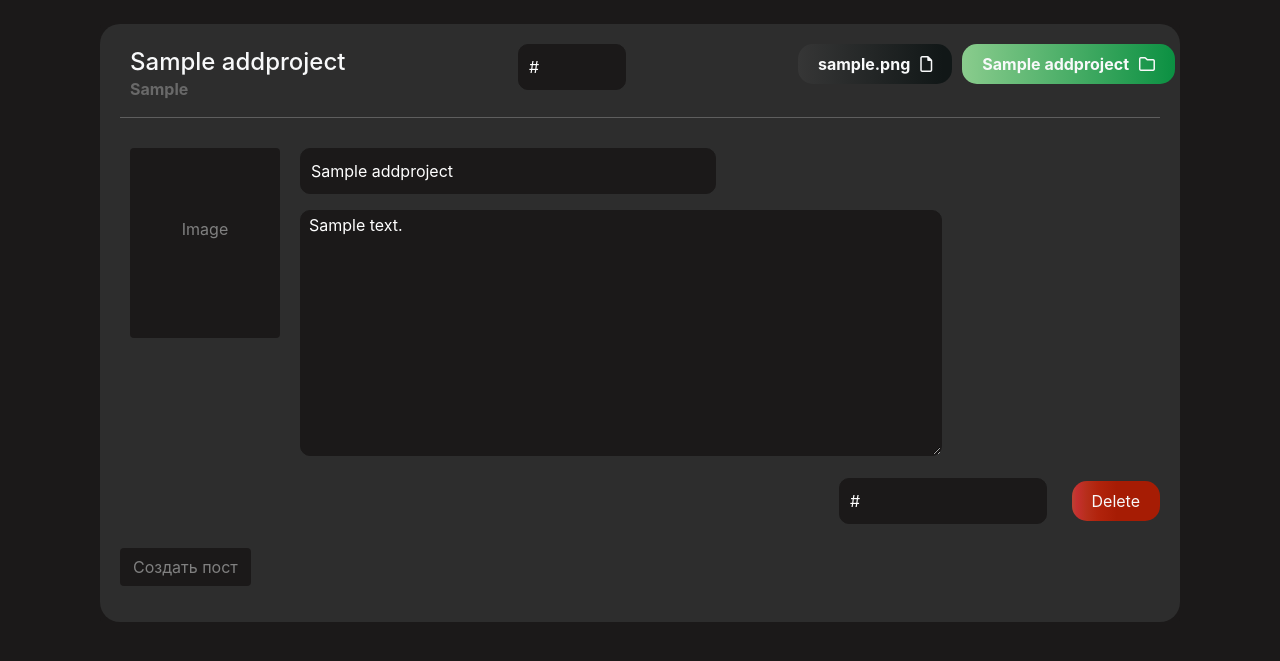
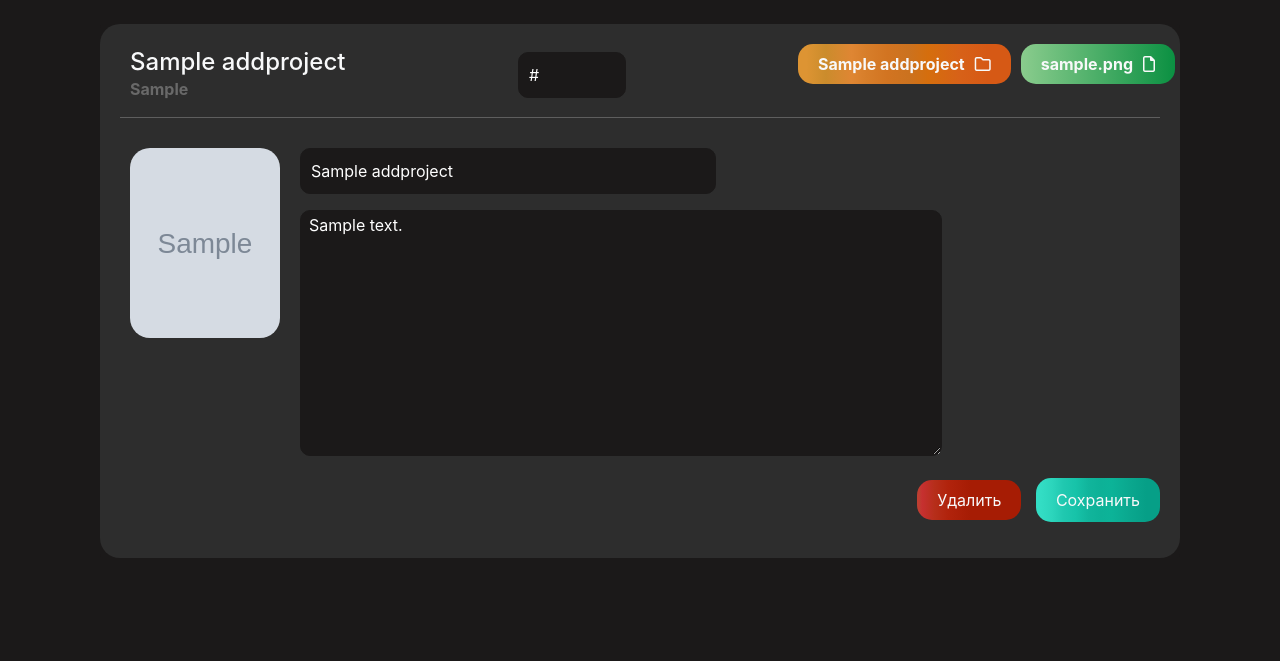
Before and after one commit to KarimBozzhanov/projects_portal, an ASP.NET Core app: page /Home/editPost/1 in a window 1280 px wide. Shown: the part 48-709 px from the top of the page. Run offline with ASP.NET Core 8, Linux system fonts and the light colour scheme; tables that the repository leaves empty hold one stand-in row (values such as "Sample post"); grey boxes marked "Sample" are stand-in pictures.

Commit message:
Тут я добавил изменение файлов в посте + подработал фронт

```diff
--- a/projects_portal/Controllers/HomeController.cs
+++ b/projects_portal/Controllers/HomeController.cs
@@ -4,7 +4,9 @@ using Microsoft.AspNetCore.Hosting;
 using Microsoft.AspNetCore.Http;
 using Microsoft.AspNetCore.Identity;
 using Microsoft.AspNetCore.Mvc;
+using Microsoft.Data.SqlClient;
 using Microsoft.EntityFrameworkCore;
+using Microsoft.EntityFrameworkCore.Metadata.Internal;
 using Microsoft.Extensions.Logging;
 using Microsoft.IdentityModel.Tokens;
 using projects_portal.Models;
@@ -172,11 +174,55 @@ namespace projects_portal.Controllers
         }
 
         [HttpPost]
-        public async Task<IActionResult> editPost(AddProject project)
+        public async Task<IActionResult> editPost(AddProject project, IFormFile uploadedApk, IFormFile uploadedImage, IFormFile uploadedPresentation)
         {
-            db.addProject.Update(project);
-            await db.SaveChangesAsync();
-            return RedirectToAction("Index");
+            if (uploadedApk != null || uploadedImage != null || uploadedPresentation != null)
+            {
+                var projectUpdate = db.addProject.Where(a => a.Id == project.Id).AsQueryable();
+                if (uploadedApk != null)
+                {
+                    string apkPath = "/apk/" + uploadedApk.FileName;
+                    using (var fileStream = new FileStream(app.WebRootPath + apkPath, FileMode.Create))
+                    {
+                        await uploadedApk.CopyToAsync(fileStream);
+                    }
+                    projectUpdate.FirstOrDefault().apkFileName = uploadedApk.FileName;
+                    projectUpdate.FirstOrDefault().apkFilePath = apkPath;
+                }
+                if (uploadedImage != null)
+                {
+                    string imagePath = "/Images/" + uploadedImage.FileName;
+                    using (var fileStream = new FileStream(app.WebRootPath + imagePath, FileMode.Create))
+                    {
+                        await uploadedImage.CopyToAsync(fileStream);
+                    }
+                    projectUpdate.FirstOrDefault().ImageName = uploadedImage.FileName;
+                    projectUpdate.FirstOrDefault().ImagePath = imagePath;
+                }
+                if (uploadedPresentation != null)
+                {
+                    string presentationPath = "/Presentations/" + uploadedPresentation.FileName;
+                    using (var fileStream = new FileStream(app.WebRootPath + presentationPath, FileMode.Create))
+                    {
+                        await uploadedPresentation.CopyToAsync(fileStream);
+                    }
+                    projectUpdate.FirstOrDefault().PresentationName = uploadedPresentation.FileName;
+                    projectUpdate.FirstOrDefault().PresentationPath = presentationPath;
+                }
+                projectUpdate.FirstOrDefault().NameOfProject = project.NameOfProject;
+                projectUpdate.FirstOrDefault().Description = project.Description;
+                db.addProject.UpdateRange(projectUpdate);
+                await db.SaveChangesAsync();
+                return RedirectToAction("Index");
+            } else
+            {
+                var projects = db.addProject.Where(a => a.Id == project.Id).AsQueryable();
+                projects.Where(a => a.Id == project.Id).FirstOrDefault().NameOfProject = project.NameOfProject;
+                projects.Where(a => a.Id == project.Id).FirstOrDefault().Description = project.Description;
+                db.addProject.UpdateRange(projects);
+                await db.SaveChangesAsync();
+                return RedirectToAction("Index");
+            }
         }
 
         [HttpGet]
--- a/projects_portal/Views/Home/Index.cshtml
+++ b/projects_portal/Views/Home/Index.cshtml
@@ -30,7 +30,7 @@
                                     </div>
                                 </div>
                                 <a class="edit" asp-action="editPost" asp-controller="home" asp-route-id="@item.Id" asp-route-userName="@item.Name" style="text-decoration: none"><b>Edit post</b><i class="fa-solid fa-sliders" style="padding-left: 15px"></i></a>
-                                <a class="git" href="#" style="text-decoration: none"><b>GitHub</b><img src="https://cdn-user-icons.flaticon.com/89953/89953949/1673602034293.svg?token=exp=1673602970~hmac=9f848e572706812bd36fb631fbc48157" style="width: 30px; height: 30px; color: #ffff; padding-left: 10px" /></a>
+                                <a class="git" href="#" style="text-decoration: none"><b>GitHub</b><img src="/Images/github.png" style="width: 35px; height:25px; padding-left: 10px; margin-bottom: 5px" /></a>
                                 <a class="download" asp-action="editPost" asp-controller="home" style="text-decoration: none"><b>Download</b><i class="fa-regular fa-folder" style="padding-left: 15px"></i></a>
                             </div>
                             <hr style="background-color: #696969; margin-top: 0px; margin-bottom: 30px" />
--- a/projects_portal/Views/Home/editPost.cshtml
+++ b/projects_portal/Views/Home/editPost.cshtml
@@ -25,10 +25,10 @@
                                         <input type="text" value="@Model.Group" asp-for="Group" hidden />
                                     </div>
                                 </div>
-                                <div class="form-group ">
+                                <div class="form-group mt-2" id="gitClass">
                                     @if (Model.urlGit == null)
                                     {
-                                        <a class="git text-light" id="gitButton" onclick="addGit()"><b>Add Git <img src="https://cdn-user-icons.flaticon.com/89953/89953949/1673602034293.svg?token=exp=1673602970~hmac=9f848e572706812bd36fb631fbc48157" style="width: 30px; height: 30px; color: #ffff; padding-left: 10px" /></b></a>
+                                        <a class="git text-light" id="gitButton" onclick="addGit()"><b>Добавить Git <img src="/Images/github.png" style="width: 30px; height:25px; padding-left: 5px; margin-bottom: 5px"/></b></a>
                                         <input id="gitInput" class="gitInputClass" type="hidden" asp-for="urlGit" autocomplete="off" placeholder="Ссылка на репозиторий GIT" />
                                     } else
                                     {
@@ -36,18 +36,25 @@
                                     }
                                 </div>
                                 <div class="form-group mt-2">
+                                    @if (Model.PresentationPath == null)
+                                    {
+                                        <a class="presentation text-light" id="presentationText" onclick="presentationEdit.click()" style="text-decoration: none"><b>Добавить презентацию</b><i class="fa-regular fa-folder" style="padding-left: 10px"></i></a>
+                                    }
+                                    else
+                                    {
+                                        <a class="presentation text-light" id="presentationText" onclick="presentationEdit.click()" style="text-decoration: none"><b>@Model.PresentationName</b><i class="fa-regular fa-folder" style="padding-left: 10px"></i></a>
+                                    }
+                                    <input id="presentationEdit" type="file" onchange="presentationName(this)" name="uploadedPresentation" accept=".pptx" hidden />
+                                </div>
+                                <div class="form-group mt-2">
                                     @if(Model.apkFilePath == null)
                                     {
-                                        <a class="git text-light" id="apkText" onclick="apkEdit.click()" style="text-decoration: none"><b>Add APK</b><i class="fa-regular fa-file" style="padding-left: 10px"></i></a>
+                                        <a class="download text-light" id="apkText" onclick="apkEdit.click()" style="text-decoration: none"><b>Добавить APK-файл</b><i class="fa-regular fa-file" style="padding-left: 10px"></i></a>
                                     } else
                                     {
-                                        <a class="git text-light" id="apkText" onclick="apkEdit.click()" style="text-decoration: none"><b>@Model.apkFileName</b><i class="fa-regular fa-file" style="padding-left: 10px"></i></a>
+                                        <a class="download text-light" id="apkText" onclick="apkEdit.click()" style="text-decoration: none"><b>@Model.apkFileName</b><i class="fa-regular fa-file" style="padding-left: 10px"></i></a>
                                     }
-                                    <input id="apkEdit" type="file" onchange="apkName(this)" value="@Model.apkFileName" name="uploadedApk" accept=".apk" hidden />
-                                </div>
-                                <div class="form-group mt-2">
-                                    <a class="download text-light" id="presentationText" onclick="presentationEdit.click()" style="text-decoration: none"><b>@Model.PresentationName</b><i class="fa-regular fa-folder" style="padding-left: 10px"></i></a>
-                                    <input id="presentationEdit" type="file" onchange="editPresentation(this)" value="@Model.PresentationPath" name="uploadedPresentation" accept=".pptx" hidden />
+                                    <input id="apkEdit" type="file" onchange="apkName(this)" name="uploadedApk" accept=".apk" hidden />
                                 </div>
                             </div>
                             <hr style="background-color: #696969; margin-top: 0px; margin-bottom: 30px" />
@@ -55,8 +62,19 @@
                         <div class="user-content">
                             <div class="box">
                                 <div class="form-group">
-                                    <a class="btn" float="left" onclick="image.click()" style="width: 150px; height: 190px; background-color: #1b1919; color: #808080"><p style="text-align:center; padding-top: 50%" id="imageText">Image</p></a>
-                                    <input id="image" type="file" onchange="imageName(this)" name="uploadedImage" accept=".jpg, .png, .jpeg" hidden />
+                                    @if (Model.ImagePath == null)
+                                    {
+                                        <a class="btn" float="left" onclick="image.click()" style="width: 150px; height: 190px; background-color: #1b1919; color: #808080"><p style="text-align:center; padding-top: 50%" id="imageText">Добавить изображение</p></a>
+                                    } else
+                                    {
+                                        <div class="boxEdit" style="display: block" id="imageBlock">
+                                            <a float="left" onclick="image.click()">
+                                                <img style="float: left" src="@Url.Content(Model.ImagePath)">
+                                            </a>
+                                        </div>
+                                        <a class="btn" id="imageButton" float="left" onclick="image.click()" style="width: 150px; height: 190px; background-color: #1b1919; color: #808080; display: none"><p style="text-align:center; padding-top: 50%" id="imageText">@Model.ImageName</p></a>
+                                    }
+                                    <input id="image" type="file" onchange="imageEdit(this)" name="uploadedImage" accept=".jpg, .png, .jpeg" hidden />
                                 </div>
                             </div>
                             <div class="form-group">
@@ -66,13 +84,15 @@
                                 <textarea style="padding-left: 8px" placeholder="Описание проекта" required class="description_text" cols="60" rows="10" asp-for="Description" style="border-radius: 10px"></textarea>
                             </div>
                             <div class="form-group" align="right">
-                                <input class="name_of_project" style="margin-bottom: 0px; width: 20%; display: inline; margin-right: 20px" asp-for="siteUrl" autocomplete="off" placeholder="URL сайта" />
-                                <a class="btn-delete text-light" asp-action="projectDelete" asp-controller="home" asp-route-id="@Model.Id">Delete</a>
+                                @if (Model.siteUrl == null)
+                                {
+                                    <a class="site-text text-light" id="siteButton" onclick="addSite()"><b>Добавить URL сайта</b></a>
+                                    <input id="siteInput" class="name_of_project" type="hidden" style="margin-bottom: 0px; width: 20%; display: inline; margin-right: 20px" asp-for="siteUrl" autocomplete="off" placeholder="URL сайта" />
+                                }
+                                <a class="btn-delete text-light" asp-action="projectDelete" asp-controller="home" asp-route-id="@Model.Id">Удалить</a>
                                 <input value="@Model.TimeOfCreating" type="text" asp-for="TimeOfCreating" hidden />
+                                <button type="submit" class="btn-save text-light" align="right">Сохранить</button>
                             </div>
-                        </div>
-                        <div class="form-group">
-                            <button type="submit" class="btn mt-2 rounded-3" style="background-color: #1b1919; color: #808080" align="right">Создать пост</button>
                         </div>
                         </form>
                     </div>
--- a/projects_portal/Views/Home/projectDelete.cshtml
+++ b/projects_portal/Views/Home/projectDelete.cshtml
@@ -15,7 +15,7 @@
             <div class="card border border-0">
                 <div class="card-body">
                     <form asp-action="projectDelete" asp-controller="home">
-                        <button class="btn-delete text-light" type="submit" asp-route-id="@Model.Id">Да</button>
+                        <button class="btn-confirmDelete text-light" type="submit" asp-route-id="@Model.Id">Да</button>
                         <a class="btn-notDelete" asp-action="Index" asp-controller="home">Нет</a>
                     </form>
                 </div>
--- a/projects_portal/Views/Shared/_Layout.cshtml
+++ b/projects_portal/Views/Shared/_Layout.cshtml
@@ -12,7 +12,7 @@
         <div class="container pb-3 pt-2 mb-4">
             <div class="header-menu">
                 <div class="header-item">
-                    <h4 class="text-light" style="float: left">HZ_Project</h4>
+                    <a style="text-decoration: none" asp-action="Index" asp-controller="home"><h4 class="text-light" style="float: left">HZ_Project</h4></a>
                 </div>
                 @if (User.Identity.IsAuthenticated)
                 {
--- /dev/null
+++ b/projects_portal/wwwroot/Presentations/Команды.txt
@@ -0,0 +1 @@
+gpedit.msc - редактор локальной группповой политики
--- /dev/null
+++ b/projects_portal/wwwroot/Presentations/Сервак.txt
@@ -0,0 +1,2 @@
+Login: Administrator
+Pass: YSw?Dg6-AVNNC7G%@ET-L0*9HlWfjVH-
--- a/projects_portal/wwwroot/css/site.css
+++ b/projects_portal/wwwroot/css/site.css
@@ -197,6 +197,7 @@ input {
     padding-top: 10px;
     padding-bottom: 10px;
     border-radius: 15px;
+    margin-right: 10px;
 }
 
 .btn-notDelete {
@@ -217,3 +218,65 @@ input {
     color: white;
     margin-right: 10px;
 }
+
+.site-text {
+    color: rgb(125,74,207);
+    background-image: linear-gradient(90deg, rgba(125,74,207,1) 47%, rgba(112,59,213,1) 65%);
+    -webkit-text-fill-color: transparent;
+    -webkit-background-clip: text;
+    margin-right: 30px;
+}
+
+.btn-save {
+    text-decoration: none;
+    padding-right: 20px;
+    padding-left: 20px;
+    background: rgb(51,221,196);
+    background: linear-gradient(90deg, rgba(51,221,196,1) 4%, rgba(44,213,188,1) 13%, rgba(32,200,176,1) 22%, rgba(23,195,169,1) 32%, rgba(17,181,156,1) 42%, rgba(13,177,151,1) 52%, rgba(12,179,152,1) 61%, rgba(10,167,142,1) 76%, rgba(6,159,135,1) 89%);
+    padding-top: 10px;
+    padding-bottom: 10px;
+    border-radius: 15px;
+    border: none;
+}
+
+.btn-confirmDelete {
+    text-decoration: none;
+    padding-right: 20px;
+    padding-left: 20px;
+    background: rgb(190,62,49);
+    background: linear-gradient(90deg, rgba(190,62,49,1) 2%, rgba(198,48,48,1) 5%, rgba(182,46,26,1) 17%, rgba(177,35,12,1) 30%, rgba(166,28,4,1) 51%);
+    padding-top: 10px;
+    padding-bottom: 10px;
+    border-radius: 15px;
+}
+
+.boxEdit {
+    position: relative;
+    overflow: hidden;
+    width: 150px;
+    height: 190px;
+    float: left;
+}
+
+.boxEdit img {
+    position: absolute;
+    top: 50%;
+    left: 50%;
+    transform: translate(-50%, -50%);
+    width: 150px;
+    height: 190px;
+    object-fit: cover;
+    border-radius: 20px;
+}
+
+.presentation {
+    background: rgb(221,148,51);
+    background: linear-gradient(90deg, rgba(221,148,51,1) 4%, rgba(203,140,44,1) 13%, rgba(223,134,51,1) 25%, rgba(215,126,42,1) 32%, rgba(210,116,33,1) 42%, rgba(203,114,31,1) 52%, rgba(213,110,13,1) 61%, rgba(215,97,24,1) 76%, rgba(214,89,21,1) 89%);
+    height: 50%;
+    padding: 10px;
+    padding-right: 20px;
+    padding-left: 20px;
+    border-radius: 15px;
+    color: #ffff;
+    margin-left: 10px;
+}
--- a/projects_portal/wwwroot/js/site.js
+++ b/projects_portal/wwwroot/js/site.js
@@ -1,13 +1,5 @@
 function presentationName(presentationInput) {
     var presentation = presentationInput.files;
-    var presentationText = document.getElementById("presentationText");
-    for (var i = 0; i < presentation.length; i++) {
-        presentationText.innerHTML = presentation[i].name;
-    }
-}
-
-function editPresentation(newPresentationInput) {
-    var presentation = newPresentationInput.files;
     var presentationText = document.getElementById("presentationText");
     for (var i = 0; i < presentation.length; i++) {
         presentationText.innerHTML = presentation[i].name;
@@ -19,15 +11,34 @@ function apkName(apkInput) {
     var apkText = document.getElementById("apkText");
     for (var i = 0; i < apk.length; i++) {
         apkText.innerHTML = apk[i].name;
-        document.getElementById("apkEdit").value = apk[i].name;
     }
 }
 
-function imageName(imageInput) {
+function addGit() {
+    var gitInput = document.getElementById("gitInput");
+    var gitButton = document.getElementById("gitButton");
+    var gitClass = document.getElementById("gitClass");
+    gitButton.style.display = "none";
+    gitClass.className = "form-group"
+    gitInput.setAttribute('type', 'text');
+}
+
+function addSite() {
+    var siteInput = document.getElementById("siteInput");
+    var siteButton = document.getElementById("siteButton");
+    siteButton.style.display = "none";
+    siteInput.setAttribute('type', 'text');
+}
+
+function imageEdit(imageInput) {
+    var imageBlock = document.getElementById("imageBlock");
+    var imageButton = document.getElementById("imageButton");
+    var imageText = document.getElementById("imageText");
     var image = imageInput.files;
-    var imageText = document.getElementById("imageText");
+    imageBlock.style.display = "none";
+    imageButton.style.display = "block";
     for (var i = 0; image.length; i++) {
-        if (image[i].name.length > 40) {
+        if (image[i].name.length > 30) {
             imageText.style.paddingTop = "0%";
         }
         else {
@@ -36,10 +47,3 @@ function imageName(imageInput) {
         imageText.innerHTML = image[i].name;
     }
 }
-
-function addGit() {
-    var gitInput = document.getElementById("gitInput");
-    var gitButton = document.getElementById("gitButton");
-    gitButton.style.display = "none";
-    gitInput.setAttribute('type', 'text');
-}
```
Also changed, not shown: projects_portal/projects_portal.csproj, projects_portal/wwwroot/Images/git log.png (added), projects_portal/wwwroot/Images/github.png (added), 1 other file.
